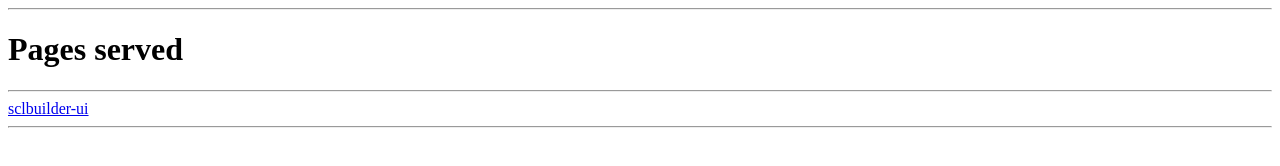
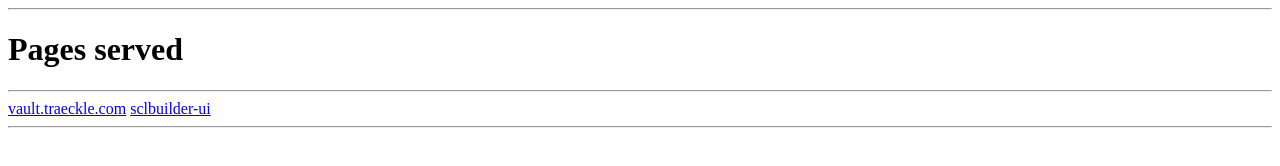
Before and after one commit to JakobHolstDK/JakobHolstDK.github.io, a plain HTML site: page index.html in a window 1280 px wide. Drawn offline with Linux system fonts and the light colour scheme.

Commit message:
new cert

```diff
--- a/index.html
+++ b/index.html
@@ -3,5 +3,6 @@
 Pages served
 </H1>
 <HR>
+<a href="http://JakobHolstDK.github.io/vault/vault.traeckle.com">vault.traeckle.com</a>
 <a href="http://JakobHolstDK.github.io/static/sclbuilder-ui/production">sclbuilder-ui</a>
 <HR>
```
Also changed, not shown: 1 other file.
